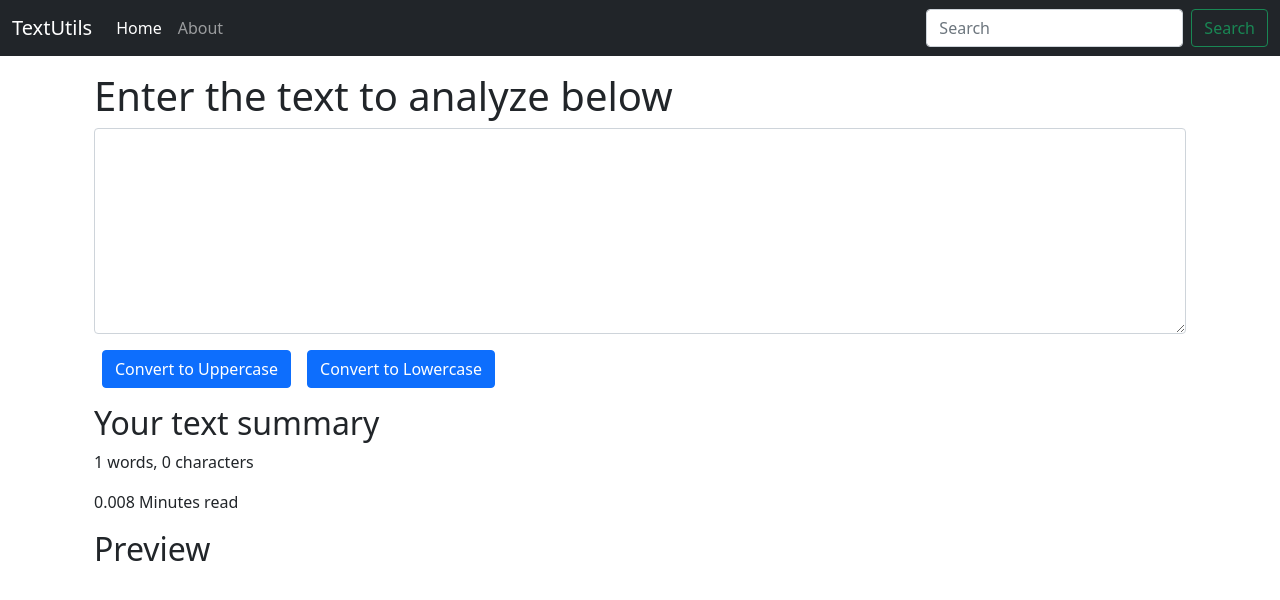
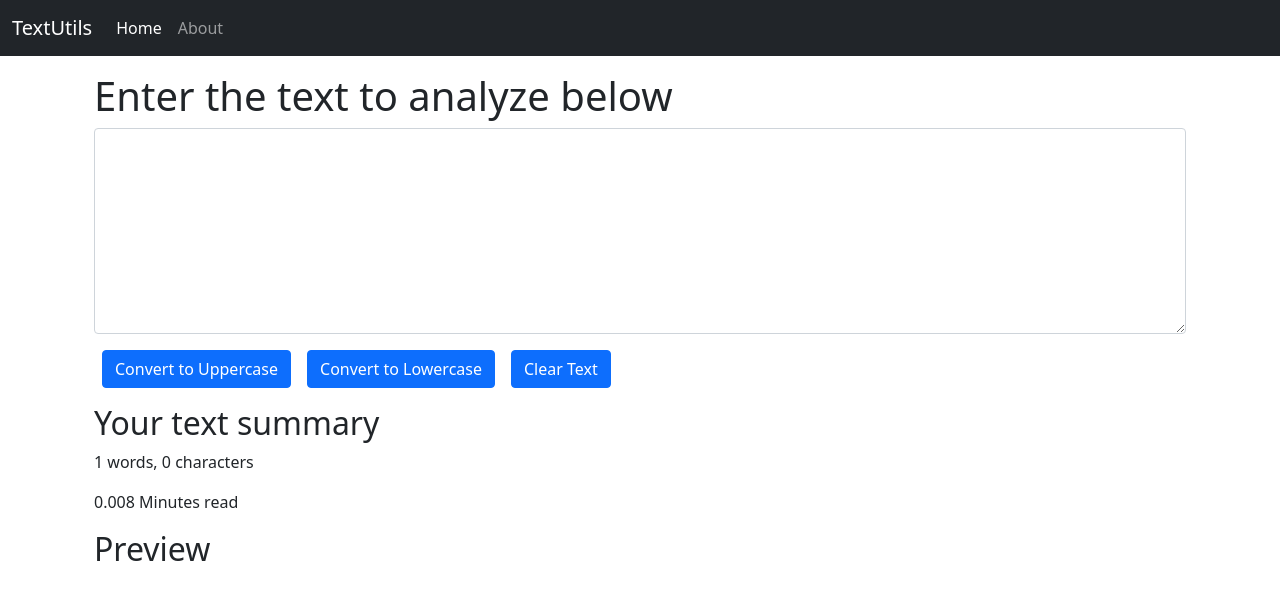
Before and after one commit to samarjit-singh/ReactTextUtils, a React (Create React App) app: page / in a window 1280 px wide. Shown: the top 600 px of the page. Built offline with nearby package versions, Linux system fonts and the light colour scheme.

Commit message:
clear text & searchbar commented

```diff
--- a/src/components/Navbar.js
+++ b/src/components/Navbar.js
@@ -32,7 +32,7 @@
               </a>
             </li>
           </ul>
-          <form className="d-flex">
+          {/* <form className="d-flex">
             <input
               className="form-control me-2"
               type="search"
@@ -42,7 +42,7 @@
             <button className="btn btn-outline-success" type="submit">
               Search
             </button>
-          </form>
+          </form> */}
         </div>
       </div>
     </nav>
--- a/src/components/TextForm.js
+++ b/src/components/TextForm.js
@@ -7,8 +7,11 @@
     setText(newText);
   };
   const handleLoClick = () => {
-    // console.log("Uppercase was clicked!");
     let newText = text.toLowerCase();
+    setText(newText);
+  };
+  const handleClearText = () => {
+    let newText = "";
     setText(newText);
   };
   const handleOnChange = (event) => {
@@ -36,6 +39,9 @@
         <button className="btn btn-primary mx-2" onClick={handleLoClick}>
           Convert to Lowercase
         </button>
+        <button className="btn btn-primary mx-2" onClick={handleClearText}>
+          Clear Text
+        </button>
       </div>
       <div className="container my-3">
         <h2>Your text summary</h2>
```
